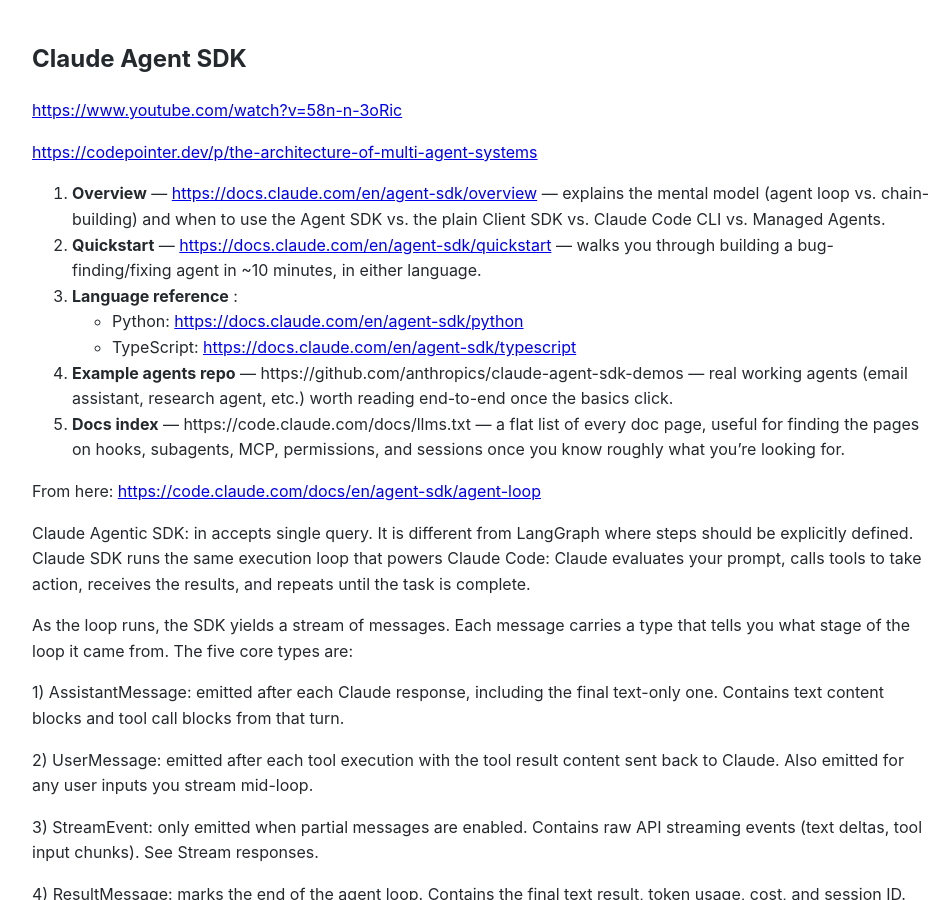
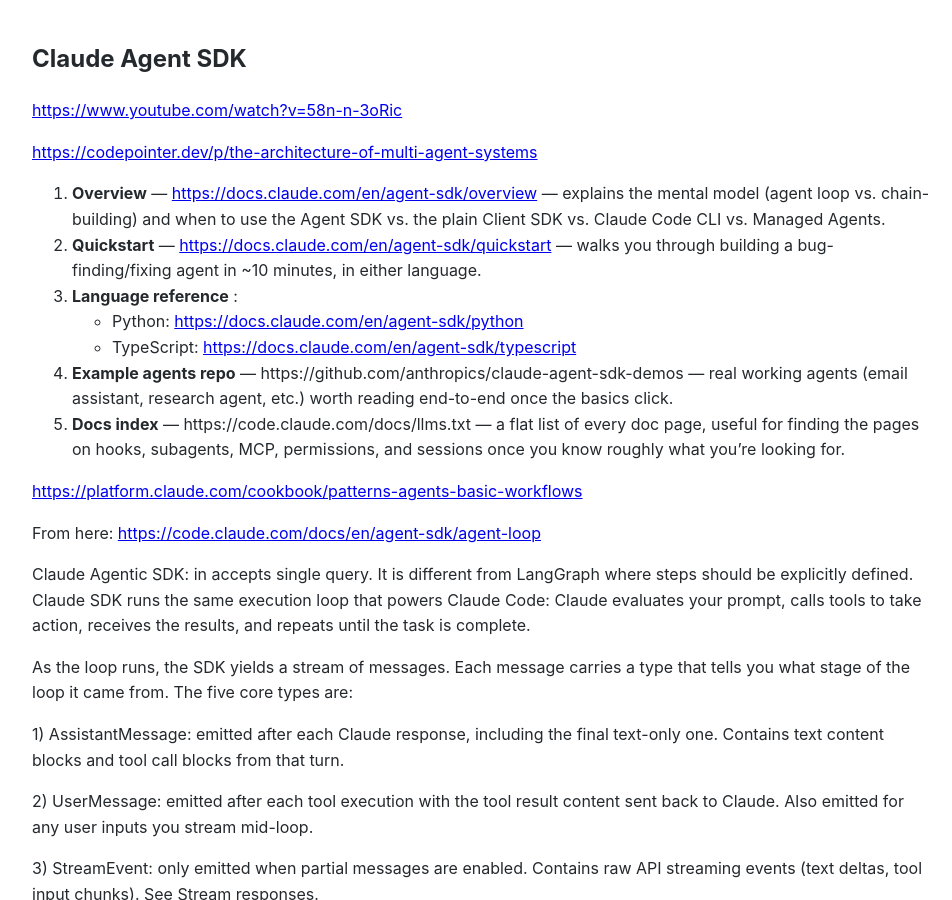
Before and after one commit to Michael-Lubinsky/michael-lubinsky.github.com, a Jekyll site: the page built from ml/claude_agent_sdk.md, in a window 1280 px wide and 900 px high. Shown: the whole window, without its empty margins (158-1110 px from the left). Built offline with Jekyll 4.4.1, drawn with Linux system fonts in a browser that asks for light colours; our own code applies the rules of GitHub Pages for plain Markdown files.

Commit message:
Update claude_agent_sdk.md with cookbook link
Added a link to the cookbook for basic workflows.

```diff
--- a/ml/claude_agent_sdk.md
+++ b/ml/claude_agent_sdk.md
@@ -11,6 +11,9 @@
    - TypeScript: <https://docs.claude.com/en/agent-sdk/typescript>
 4. **Example agents repo** — https://github.com/anthropics/claude-agent-sdk-demos — real working agents (email assistant, research agent, etc.) worth reading end-to-end once the basics click.
 5. **Docs index** — https://code.claude.com/docs/llms.txt — a flat list of every doc page, useful for finding the pages on hooks, subagents, MCP, permissions, and sessions once you know roughly what you're looking for.
+
+
+<https://platform.claude.com/cookbook/patterns-agents-basic-workflows>
 
  From here:
 <https://code.claude.com/docs/en/agent-sdk/agent-loop>
```
